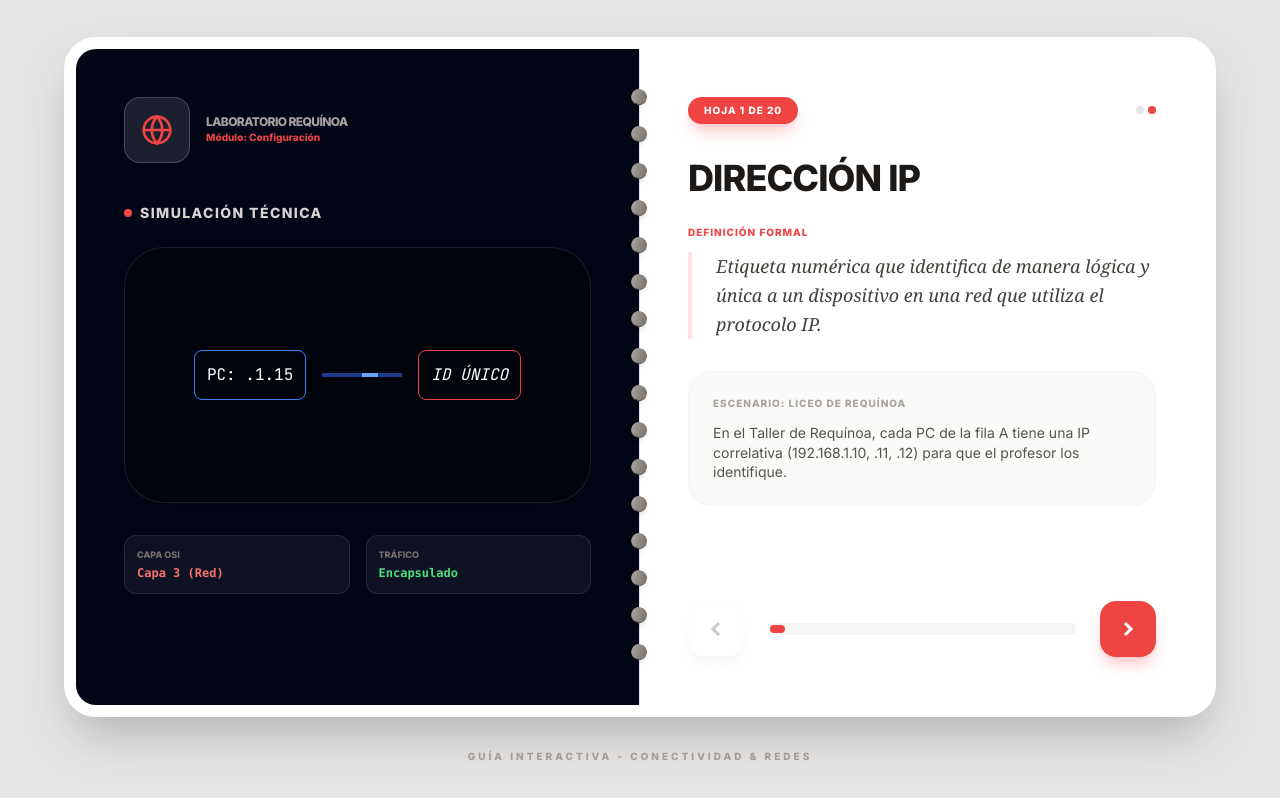
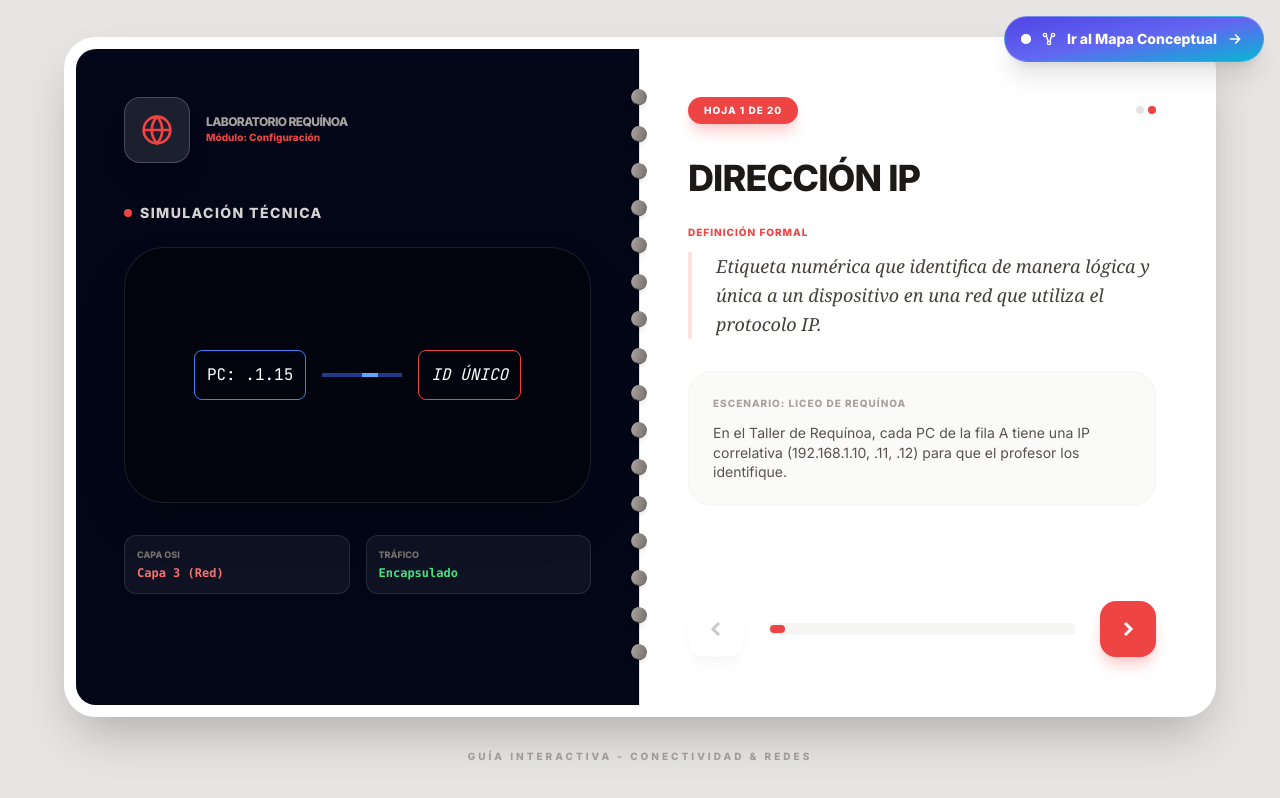
Before and after one commit to diegoroman666/diccionario-sw, a plain HTML site: page index.html in a window 1280 px wide. Drawn offline with nearby package versions, Linux system fonts and the light colour scheme.

Commit message:
Agregar boton flotante al mapa conceptual en portada
Boton fijo top-right con link a /redes-ip/ para acceder
al mapa conceptual interactivo desde la portada.

Co-Authored-By: Claude Opus 4.7 <noreply@anthropic.com>

```diff
--- a/index.html
+++ b/index.html
@@ -96,6 +96,28 @@
 </head>
 
 <body class="bg-stone-200 min-h-screen flex flex-col items-center justify-center p-4">
+
+    <!-- Botón flotante: Ir al Mapa Conceptual -->
+    <a href="/redes-ip/"
+        class="fixed top-4 right-4 z-50 group flex items-center gap-2.5 pl-4 pr-5 py-3 rounded-full bg-gradient-to-br from-indigo-600 via-indigo-500 to-cyan-500 text-white font-bold text-sm shadow-xl hover:shadow-2xl hover:scale-105 transition-all duration-200 border border-white/20"
+        title="Abrir mapa conceptual interactivo de Redes IP">
+        <span class="relative flex h-2.5 w-2.5">
+            <span class="animate-ping absolute inline-flex h-full w-full rounded-full bg-white opacity-75"></span>
+            <span class="relative inline-flex rounded-full h-2.5 w-2.5 bg-white"></span>
+        </span>
+        <svg viewBox="0 0 24 24" fill="none" class="w-4 h-4">
+            <circle cx="6" cy="6" r="2.5" stroke="currentColor" stroke-width="2" />
+            <circle cx="18" cy="6" r="2.5" stroke="currentColor" stroke-width="2" />
+            <circle cx="12" cy="18" r="2.5" stroke="currentColor" stroke-width="2" />
+            <path d="M8 7l3 9M16 7l-3 9" stroke="currentColor" stroke-width="2" stroke-linecap="round" />
+        </svg>
+        <span>Ir al Mapa Conceptual</span>
+        <svg viewBox="0 0 24 24" fill="none"
+            class="w-4 h-4 transition-transform duration-200 group-hover:translate-x-1">
+            <path d="M5 12h14m-6-6l6 6-6 6" stroke="currentColor" stroke-width="2.5" stroke-linecap="round"
+                stroke-linejoin="round" />
+        </svg>
+    </a>
 
     <div
         class="max-w-6xl w-full bg-white rounded-[2rem] shadow-2xl overflow-hidden flex flex-col md:flex-row min-h-[680px] border-[12px] border-white relative">
```
